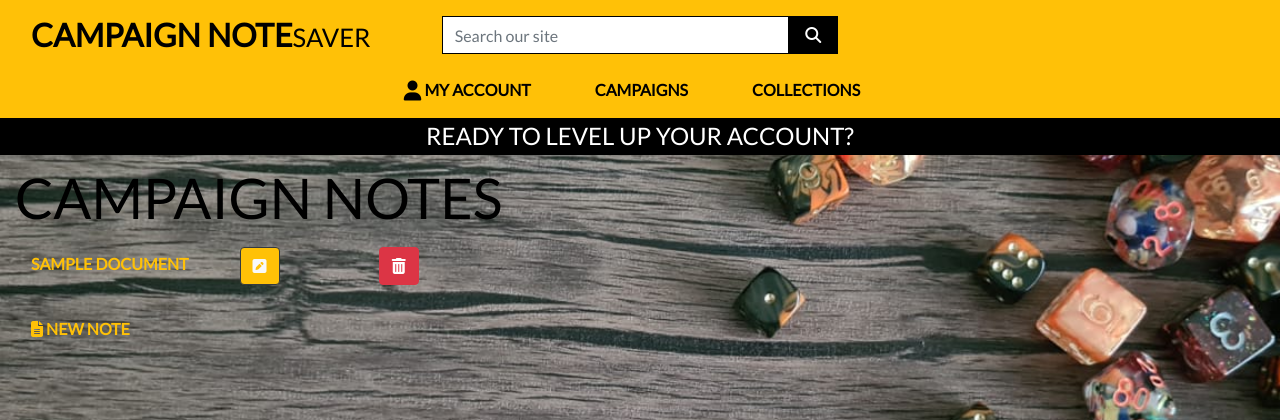
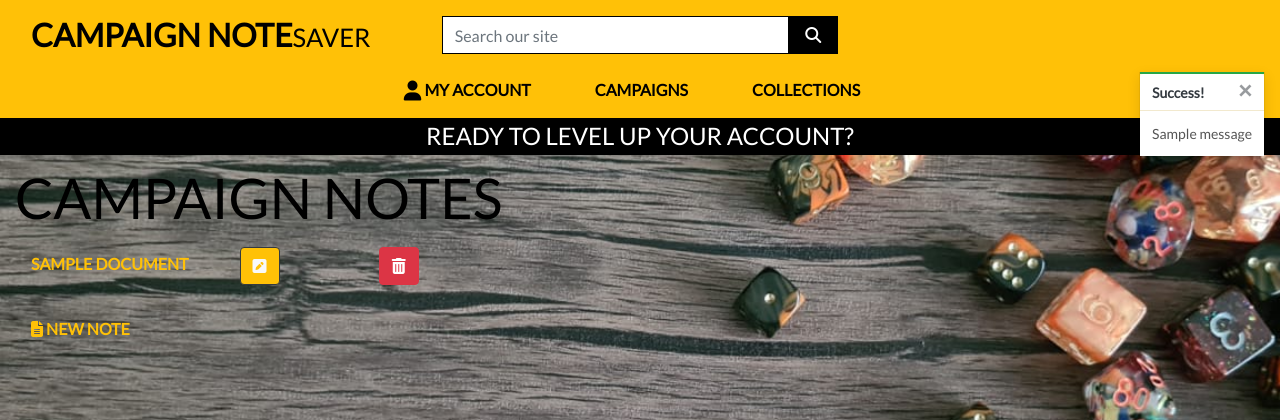
Before and after one commit to AbnocChinwads/fourth-milestone-project, a Django app: page /notes/ in a window 1280 px wide. Shown: the top 420 px of the page. Run offline with Django 3.2, Linux system fonts and the light colour scheme; tables that the repository leaves empty hold one stand-in row (values such as "Sample post"); one stand-in notice (Sample message) is shown; some libraries are stand-ins or nearby versions.

Commit message:
Added toasts to allow users to know their actions have succeeded

```diff
--- a/fourth_milestone_project/settings.py
+++ b/fourth_milestone_project/settings.py
@@ -53,7 +53,6 @@ INSTALLED_APPS = [
 
     # Other
     'crispy_forms',
-    'storages',
 ]
 
 MIDDLEWARE = [
@@ -87,6 +86,8 @@ TEMPLATES = [
         },
     },
 ]
+
+MESSAGE_STORAGE = 'django.contrib.messages.storage.session.SessionStorage'
 
 AUTHENTICATION_BACKENDS = [
     # Needed to login by username in Django admin, regardless of `allauth`
--- a/notes/views.py
+++ b/notes/views.py
@@ -1,4 +1,5 @@
 from django.shortcuts import render, redirect, get_object_or_404
+from django.contrib import messages
 
 from .models import Document
 from .forms import DocumentForm
@@ -26,6 +27,7 @@ def add_note(request):
         form = DocumentForm(request.POST)
         if form.is_valid():
             form.save()
+            messages.success(request, 'Document successfully saved')
             return redirect('view_notes')
     form = DocumentForm()
     context = {
@@ -40,6 +42,7 @@ def edit_note(request, document_id):
         form = DocumentForm(request.POST, instance=document)
         if form.is_valid():
             form.save()
+            messages.success(request, 'Document successfully updated')
             return redirect('view_notes')
     form = DocumentForm(instance=document)
     context = {
@@ -51,4 +54,5 @@ def edit_note(request, document_id):
 def delete_note(request, document_id):
     document = get_object_or_404(Document, id=document_id)
     document.delete()
+    messages.warning(request, 'Document deleted')
     return redirect('view_notes')
--- a/static/css/base.css
+++ b/static/css/base.css
@@ -73,6 +73,21 @@ body {
     background: #000 !important;
 }
 
+.message-container {
+    position: fixed;
+    top: 72px;
+    right: 15px;
+    z-index: 999999999;
+}
+
+.custom-toast {
+    overflow: visible;
+}
+
+.toast-capper {
+    height: 2px;
+}
+
 /* -------------------------------- Media Queries */
 
 /* Slightly larger container on xl screens */
--- a/templates/base.html
+++ b/templates/base.html
@@ -74,7 +74,21 @@
     </header>
 
     {% if messages %}
-        <div class="message-contaier"></div>
+        <div class="message-container">
+            {% for message in messages %}
+                {% with message.level as level %}
+                    {% if level == 40 %}
+                        {% include 'includes/toasts/toast_error.html' %}
+                    {% elif level == 30 %}
+                        {% include 'includes/toasts/toast_warning.html' %}
+                    {% elif level == 25 %}
+                        {% include 'includes/toasts/toast_success.html' %}
+                    {% else %}
+                        {% include 'includes/toasts/toast_info.html' %}
+                    {% endif %}
+                {% endwith %}
+            {% endfor %}
+        </div>
     {% endif %}
 
     {% block page_header %}
@@ -84,6 +98,9 @@
     {% endblock %}
 
     {% block postloadjs %}
+        <script type="text/javascript">
+            $('.toast').toast('show');
+        </script>
     {% endblock %}
 
   </body>
--- /dev/null
+++ b/templates/includes/toasts/toast_success.html
@@ -0,0 +1,15 @@
+<!DOCTYPE html>
+
+<div class="toast custom-toast rounded-0 border-top-0" role="status" aria-live="polite" aria-atomic="true" data-autohide="false">
+    <div class="arrow-up arrow-success"></div>
+    <div class="w-100 toast-capper bg-success"></div>
+    <div class="toast-header bg-white text-dark">
+        <strong class="mr-auto">Success!</strong>
+        <button type="button" class="ml-2 mb-1 close text-dark" data-dismiss="toast" aria-label="Close">
+            <span aria-hidden="true">&times;</span>
+        </button>
+    </div>
+    <div class="toast-body bg-white">
+        {{ message }}
+    </div>
+</div>
```
Also changed, not shown: templates/includes/toasts/toast_error.html (added, +15 -0 lines), templates/includes/toasts/toast_info.html (added, +15 -0 lines), templates/includes/toasts/toast_warning.html (added, +15 -0 lines), profiles/migrations/0001_initial.py (added).
